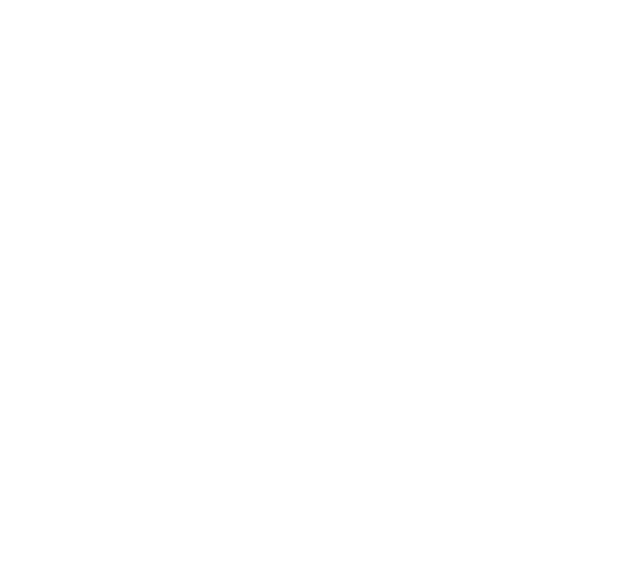
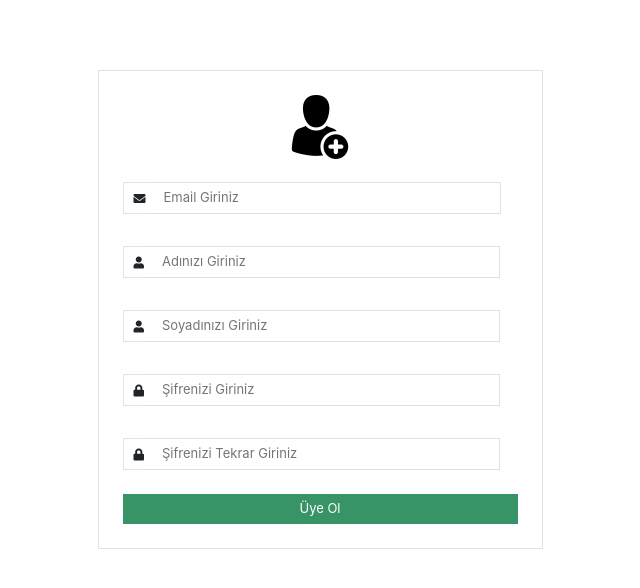
Before and after one commit to tolgagnydnn/teklifsts, a Vue app in the folder web/: page /register in a window 1280 px wide. Shown: the top 588 px of the page, without its empty margins (320-960 px from the left). Built offline with nearby package versions, Linux system fonts and the light colour scheme.

Commit message:
Register sayfası oluşturuldu.

```diff
--- /dev/null
+++ b/web/src/assets/scss/common/register.scss
@@ -0,0 +1,64 @@
+.register {
+  margin-top: 70px;
+  text-align: center;
+  &__img {
+    margin-bottom: 15px;
+  }
+   &__form {
+    border: solid 1px #dddd;
+    padding: 1.5rem;
+  }
+  &__title {
+    @include mainTitle;
+    margin-top: 20px;
+    font-size: 14px;
+  }
+
+  &__prepend {
+    margin-right: 0;
+    border: solid 1px;
+    border-color: #dddd;
+    border-right: none;
+  }
+
+  &__icon {
+    background: none;
+    border-right: none;
+    padding:7px 0 0 10px;
+    font-size: 12px;
+  }
+
+  &__input {
+    width: 90%;
+    max-height: 32px;
+    padding: 10px 18px 10px 18px;
+    font-size: 13px;
+    resize: none;
+    border: 1px solid #dddd;
+    border-radius: 0;
+    background: none;
+    color: #333;
+    border-left: none;
+    &:focus {
+      outline: 0;
+      box-shadow: none;
+    }
+  }
+  &__password{
+    @include mainContent;
+    font-size: 12px;
+    text-decoration: none;
+    &:hover {
+      color:$black;
+    }
+  }
+  button {
+    background: $green;
+    border: none;
+    outline: none;
+    color: white;
+    padding: 5px 15px;
+    font-size: 13px;
+    width: 100%;
+  }
+}
--- a/web/src/assets/scss/main.scss
+++ b/web/src/assets/scss/main.scss
@@ -50,4 +50,5 @@
 
 /*İmport Scss*/
 @import './common/login.scss';
+@import './common/register.scss';
 @import './common/profile.scss';
--- a/web/src/components/Login.vue
+++ b/web/src/components/Login.vue
@@ -14,7 +14,7 @@
                   <i class="fas fa-envelope"> </i>
                 </div>
               </span>
-              <input v-model.trim="kullanicigiris.eposta" class="login__input" type="email" placeholder="Email Giriniz" />
+              <input v-model.trim="login.eposta" class="login__input" type="email" placeholder="Email Giriniz" />
             </div>
           </div>
           <div class="form-group py-2">
@@ -24,7 +24,7 @@
                   <i class="fas fa-lock"> </i>
                 </div>
               </span>
-              <input v-model="kullanicigiris.sifre" class="login__input" type="password" autocomplete="off" placeholder="Şifre Giriniz" />
+              <input v-model="login.sifre" class="login__input" type="password" autocomplete="off" placeholder="Şifre Giriniz" />
             </div>
           </div>
           <div class="login__forgotpassword">
@@ -36,7 +36,7 @@
           </div>
 
           <div class="login__register">
-            <a href="#"> Hemen Üye Olun </a>
+            <a href="#" @click="register"> Hemen Üye Olun </a>
           </div>
 
         </form>
@@ -52,7 +52,7 @@
   export default{
     data(){
       return {
-        kullanicigiris:{
+        login:{
           eposta:"",
           sifre:""
         }
@@ -61,6 +61,9 @@
     methods:{
       successLogin(){
         this.$router.push({name:"pano"});
+      },
+      register(){
+        this.$router.push({name:"register"});
       }
     }
   }
--- /dev/null
+++ b/web/src/components/Register.vue
@@ -0,0 +1,79 @@
+<template>
+  <section class="register">
+    <div class="container">
+      <div class="row">
+        <div class="col-lg-5 col-md-5 col-sm-5 col-12 mx-auto">
+          <form class="register__form">
+            <img class="register__img" src="images/registerlogo.png" />
+            <div class="form-group py-2">
+              <div class="mb-0 input-group">
+                <span class="register__prepend">
+                  <div class="register__icon">
+                    <i class="fas fa-envelope"> </i>
+                  </div>
+                </span>
+                <input  class="register__input" type="email" placeholder="Email Giriniz" />
+              </div>
+            </div>
+            <div class="form-group py-2">
+              <div class="mb-0 input-group">
+                <span class="register__prepend">
+                  <div class="register__icon">
+                    <i class="fas fa-user"> </i>
+                  </div>
+                </span>
+                <input  class="register__input" type="email" placeholder="Adınızı Giriniz" />
+              </div>
+            </div>
+            <div class="form-group py-2">
+              <div class="mb-0 input-group">
+                <span class="register__prepend">
+                  <div class="register__icon">
+                    <i class="fas fa-user"> </i>
+                  </div>
+                </span>
+                <input  class="register__input" type="email" placeholder="Soyadınızı Giriniz" />
+              </div>
+            </div>
+            <div class="form-group py-2">
+              <div class="mb-0 input-group">
+                <span class="register__prepend">
+                  <div class="register__icon">
+                    <i class="fas fa-lock"> </i>
+                  </div>
+                </span>
+                <input  class="register__input" type="password" autocomplete="off" placeholder="Şifrenizi Giriniz" />
+              </div>
+            </div>
+            <div class="form-group py-2">
+              <div class="mb-0 input-group">
+                <span class="register__prepend">
+                  <div class="register__icon">
+                    <i class="fas fa-lock"> </i>
+                  </div>
+                </span>
+                <input  class="register__input" type="password" autocomplete="off" placeholder="Şifrenizi Tekrar Giriniz" />
+              </div>
+            </div>
+
+            <div class="register__btn">
+              <button type="submit"> Üye Ol </button>
+            </div>
+
+          </form>
+
+        </div>
+      </div>
+    </div>
+  </section>
+
+</template>
+
+
+
+
+<script>
+
+
+
+</script>
--- a/web/src/router.js
+++ b/web/src/router.js
@@ -7,7 +7,7 @@
 import Profil from './components/Profil.vue'
 import Login from './components/Login.vue'
 import Header from './components/Header.vue'
-
+import Register from './components/Register.vue'
 Vue.use(Router)
 
 const routes = [
@@ -15,6 +15,11 @@
       path:'/',
       name:'login',
       component:Login
+    },
+    {
+      path:'/register',
+      name:'register',
+      component:Register
     },
     {
         path: '/pano',
```
Also changed, not shown: web/public/images/registerlogo.png (added), web/public/images/userlogo.png.
